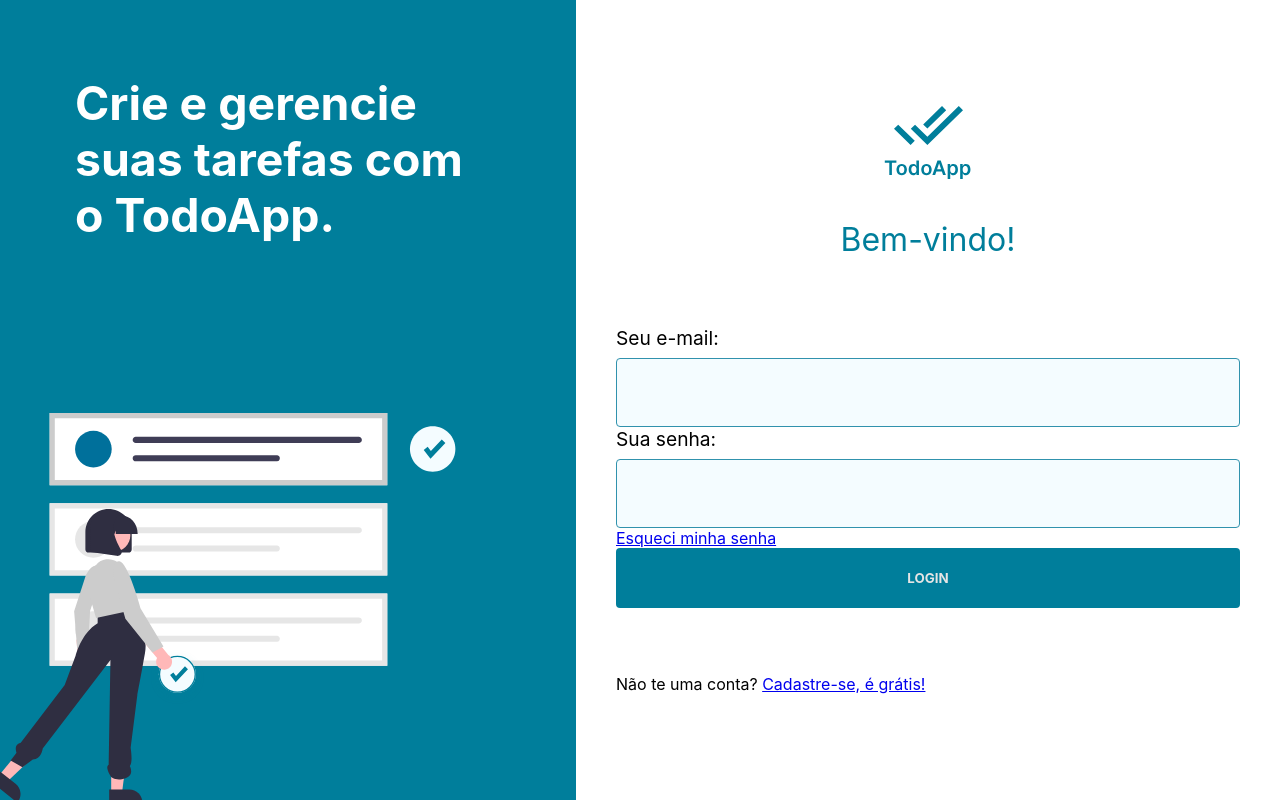
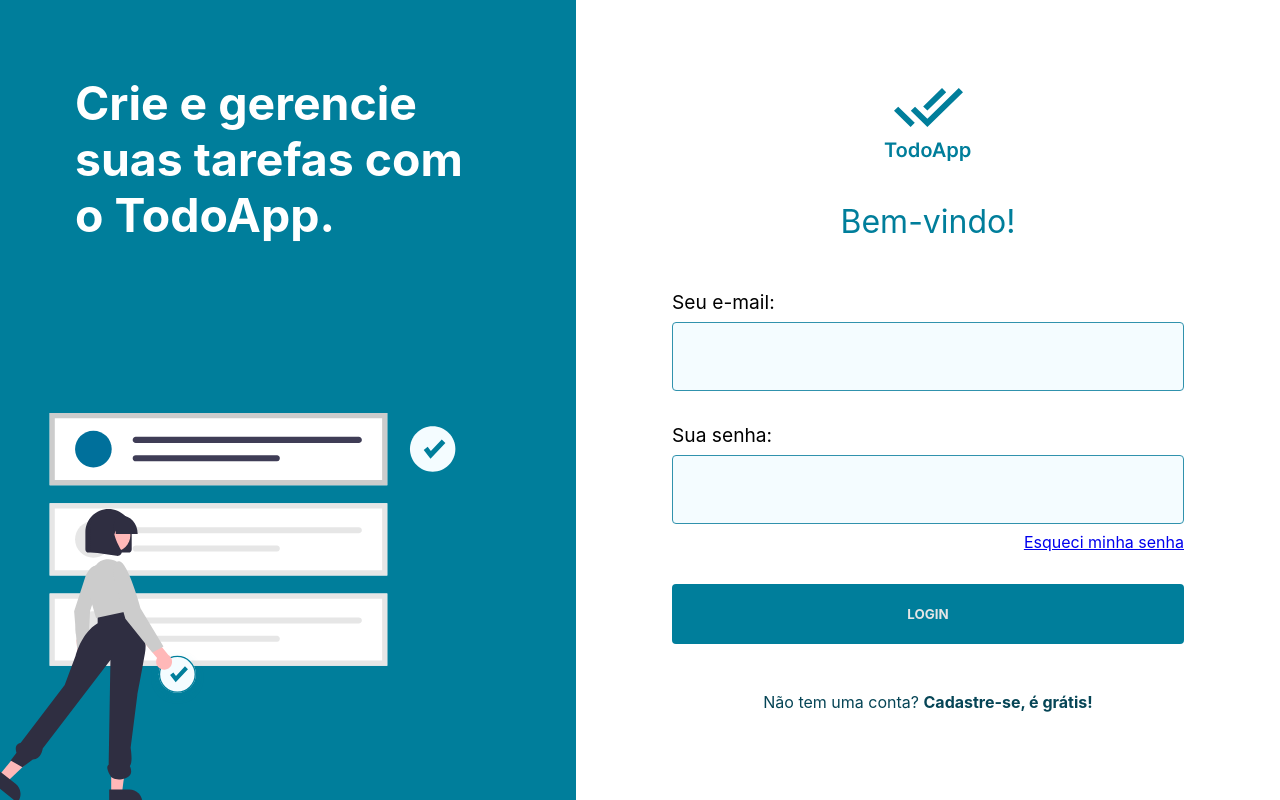
Before and after one commit to estefaneluz/to-do-frontend, a React (Create React App) app: page / in a window 1280 px wide. Built offline with nearby package versions, Linux system fonts and the light colour scheme.

Commit message:
STYLE: create styled components for login page

```diff
--- a/src/components/Input/styles.ts
+++ b/src/components/Input/styles.ts
@@ -5,7 +5,7 @@ export const Container = styled.div`
   flex-direction: column;
   row-gap: 8px;
   font-size: 1.2em;
-  width: inherit;
+  width: 100%;
 `;
 
 export const Input = styled.input`
--- a/src/pages/Auth/Login/index.tsx
+++ b/src/pages/Auth/Login/index.tsx
@@ -2,24 +2,27 @@ import React from 'react';
 import Input from '../../../components/Input';
 import Button from '../../../components/Button';
 import { Link } from 'react-router-dom';
+import * as S from './styles';
 
 const Login: React.FC = () => {
   return (
     <>
-      <form name="login">
+      <S.Form name="login">
         <Input label="Seu e-mail:" type="email" name="email" />
-        <Input label="Sua senha:" type="password" name="password" />
-        <Link to="/send-email" data-testid="send-email-link">
-          Esqueci minha senha
-        </Link>
+        <S.PasswordWrapper>
+          <Input label="Sua senha:" type="password" name="password" />
+          <Link to="/send-email" data-testid="send-email-link">
+            Esqueci minha senha
+          </Link>
+        </S.PasswordWrapper>
         <Button text="Login" />
-      </form>
-      <p>
-        Não te uma conta?{' '}
+      </S.Form>
+      <S.SignUp>
+        Não tem uma conta?{' '}
         <Link to="/sign-up" data-testid="sign-up-link">
           Cadastre-se, é grátis!
         </Link>
-      </p>
+      </S.SignUp>
     </>
   );
 };
--- /dev/null
+++ b/src/pages/Auth/Login/styles.ts
@@ -0,0 +1,33 @@
+import styled from 'styled-components';
+
+export const Form = styled.form`
+  width: 90%;
+  max-width: 512px;
+
+  display: flex;
+  flex-direction: column;
+  align-items: center;
+  row-gap: 32px;
+`;
+
+export const PasswordWrapper = styled.div`
+  width: 100%;
+  display: flex;
+  flex-direction: column;
+  row-gap: 8px;
+
+  a {
+    align-self: flex-end;
+  }
+`;
+
+export const SignUp = styled.p`
+  color: var(--text-color);
+  text-align: center;
+
+  a {
+    color: var(--text-color);
+    font-weight: 700;
+    text-decoration: none;
+  }
+`;
--- a/src/pages/Auth/styles.ts
+++ b/src/pages/Auth/styles.ts
@@ -38,6 +38,7 @@ export const RightWrapper = styled.div`
   flex-direction: column;
   align-self: center;
   justify-content: space-evenly;
+  align-items: center;
 
   height: 100vh;
 `;
```
